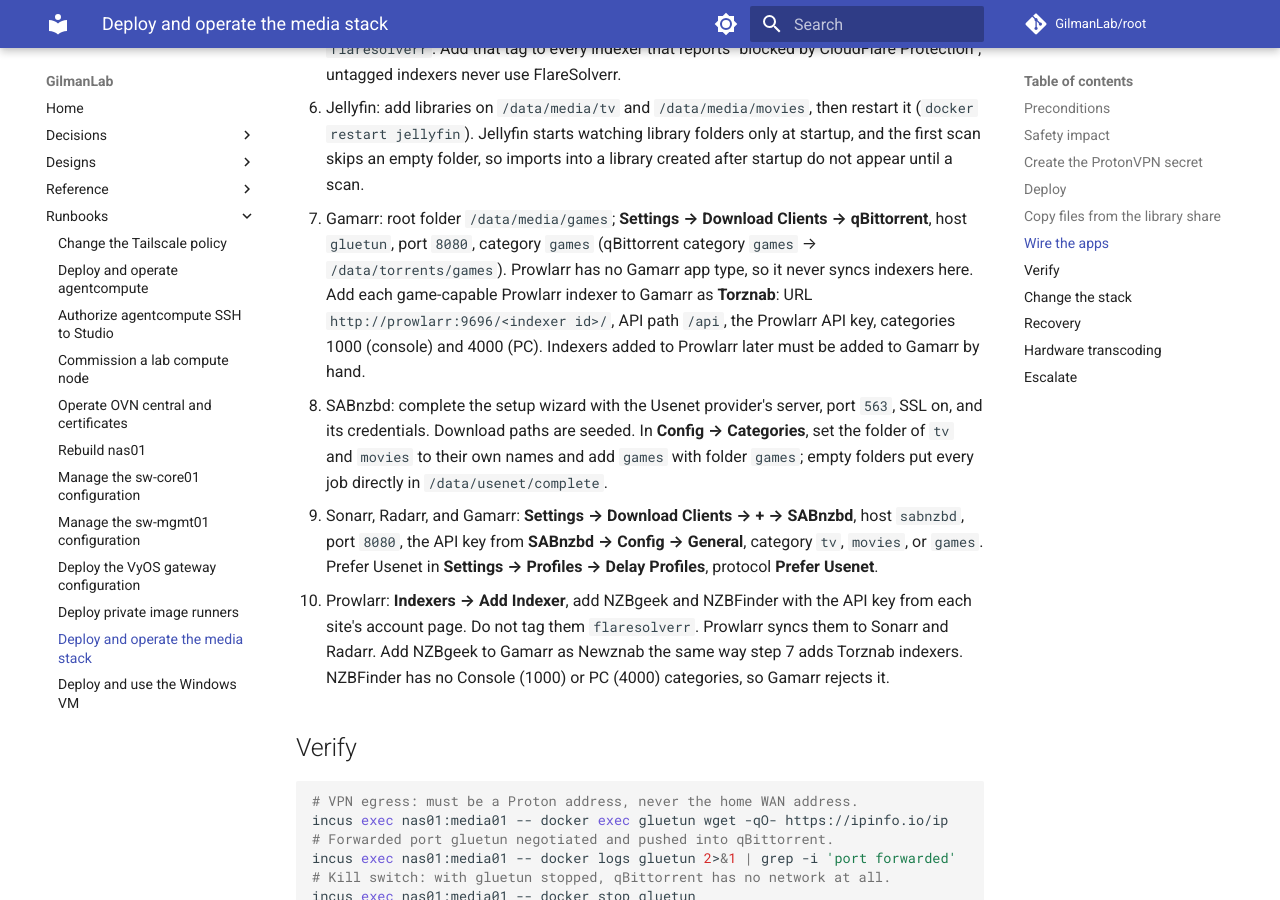
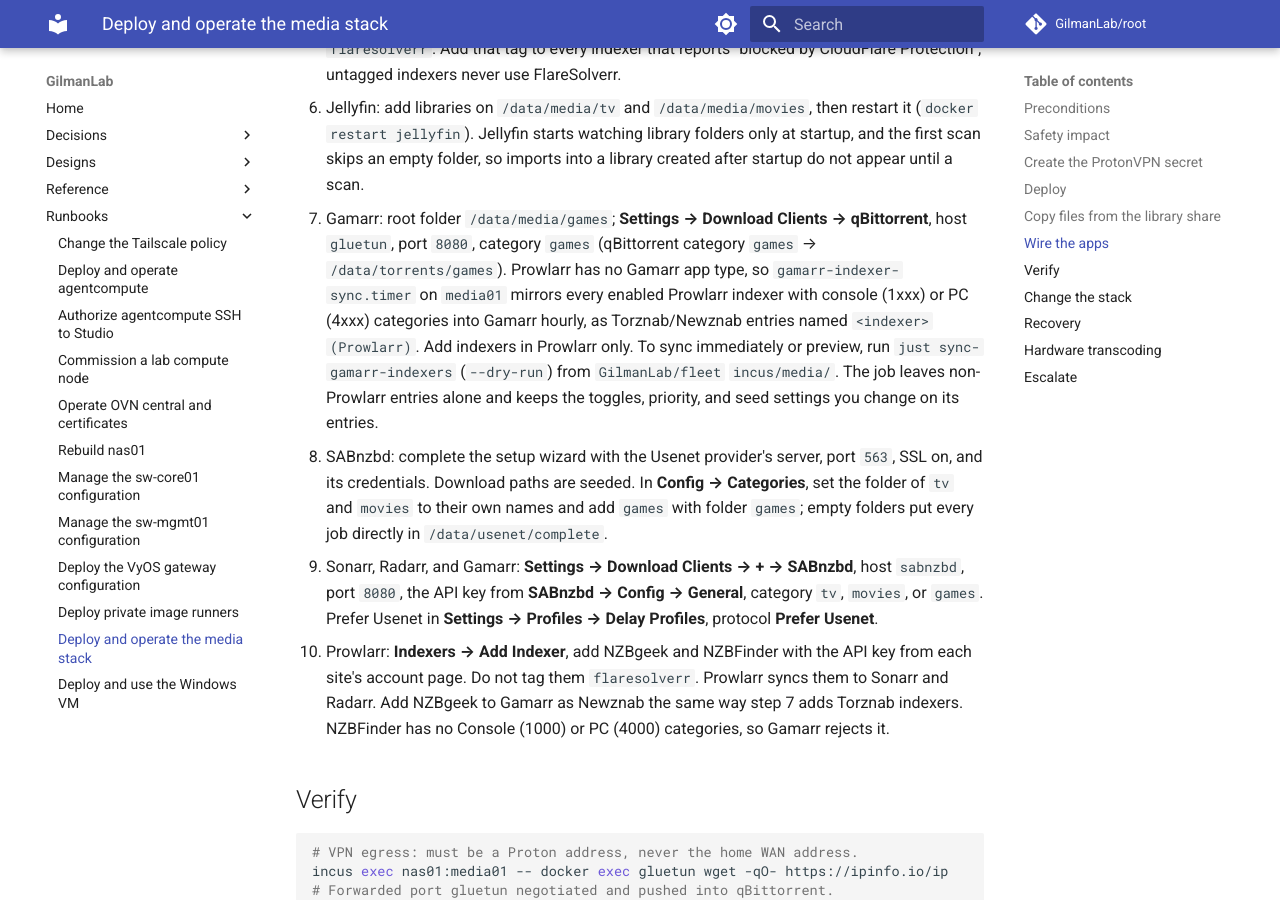
Before and after one commit to GilmanLab/root, an MkDocs documentation site: the page built from docs/docs/runbooks/media-stack.md, in a window 1280 px wide and 900 px high, scrolled down 3283 px. Built offline with MkDocs 1.6.1 and Material for MkDocs 9.7.7, drawn with Linux system fonts in a browser that asks for light colours; comment, search, counter and statistics services are not loaded.

Commit message:
docs(media): document the hourly Prowlarr-to-Gamarr indexer sync (#51)

```diff
--- a/docs/docs/runbooks/media-stack.md
+++ b/docs/docs/runbooks/media-stack.md
@@ -145,10 +145,13 @@ All containers see the library volume at `/data`:
 7. Gamarr: root folder `/data/media/games`; **Settings → Download Clients →
    qBittorrent**, host `gluetun`, port `8080`, category `games` (qBittorrent
    category `games` → `/data/torrents/games`). Prowlarr has no Gamarr app
-   type, so it never syncs indexers here. Add each game-capable Prowlarr
-   indexer to Gamarr as **Torznab**: URL `http://prowlarr:9696/<indexer id>/`,
-   API path `/api`, the Prowlarr API key, categories 1000 (console) and 4000
-   (PC). Indexers added to Prowlarr later must be added to Gamarr by hand.
+   type, so `gamarr-indexer-sync.timer` on `media01` mirrors every enabled
+   Prowlarr indexer with console (1xxx) or PC (4xxx) categories into Gamarr
+   hourly, as Torznab/Newznab entries named `<indexer> (Prowlarr)`. Add
+   indexers in Prowlarr only. To sync immediately or preview, run
+   `just sync-gamarr-indexers` (`--dry-run`) from `GilmanLab/fleet`
+   `incus/media/`. The job leaves non-Prowlarr entries alone and keeps the
+   toggles, priority, and seed settings you change on its entries.
 8. SABnzbd: complete the setup wizard with the Usenet provider's server,
    port `563`, SSL on, and its credentials. Download paths are seeded. In
    **Config → Categories**, set the folder of `tv` and `movies` to their own
```
